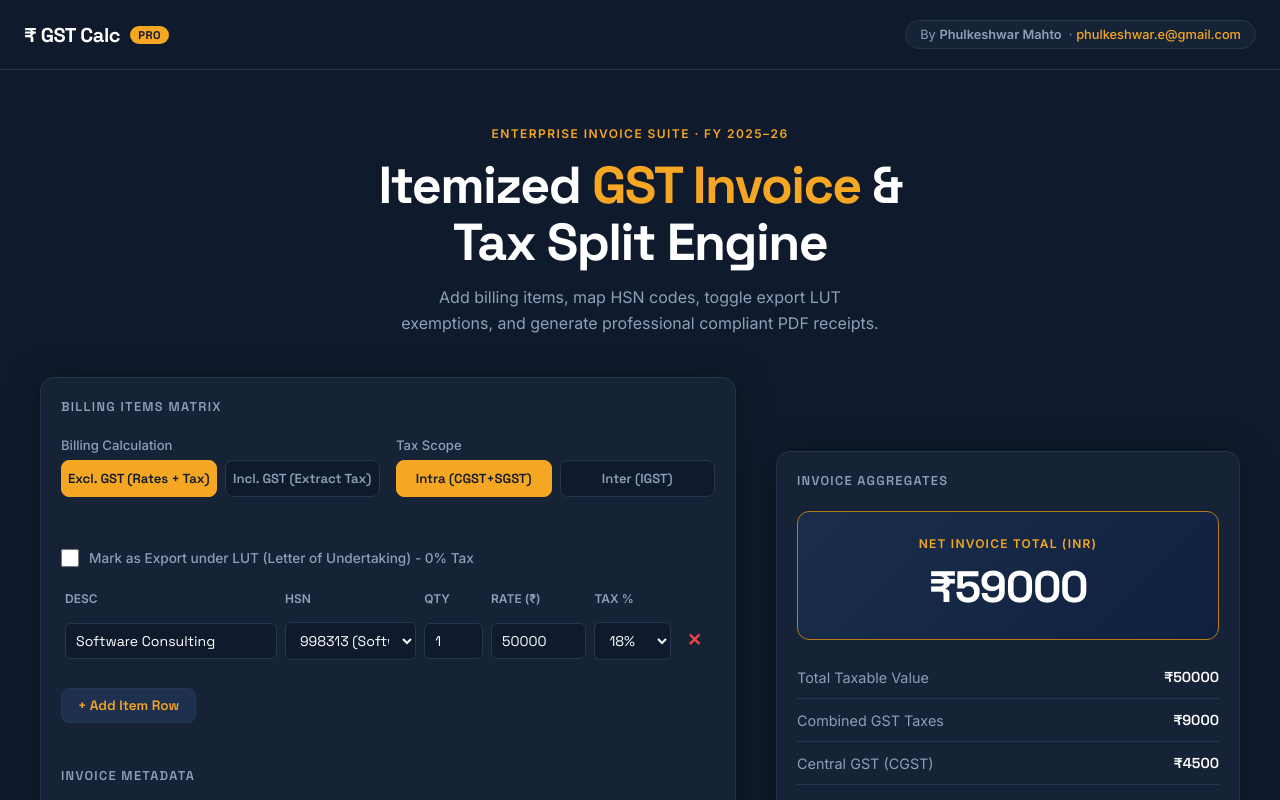
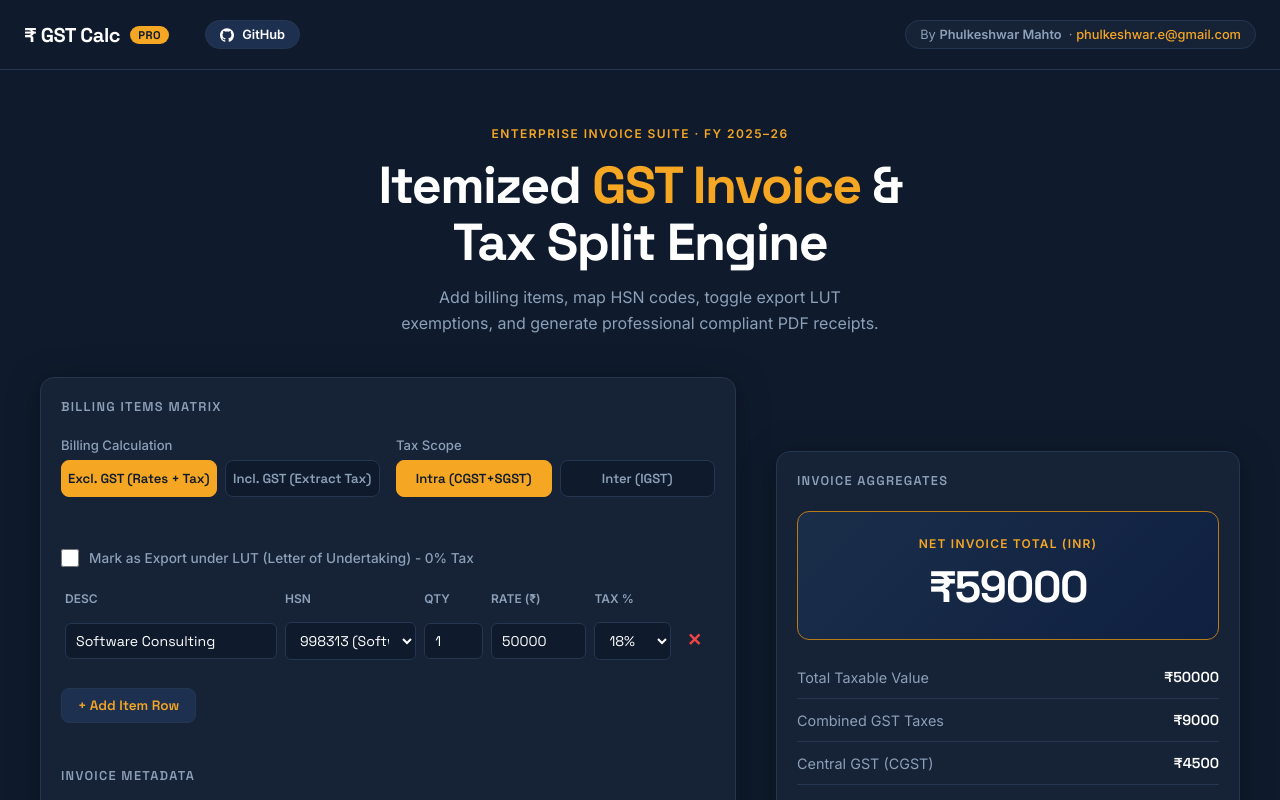
Before and after one commit to phulkeshwar/GSTcalculator, a React (Vite) app: page / in a window 1280 px wide. Shown: the top 800 px of the page. Built offline with nearby package versions, Linux system fonts and the light colour scheme.

Commit message:
feat: add direct project github repository link to navbar header

```diff
--- a/src/App.tsx
+++ b/src/App.tsx
@@ -370,6 +370,13 @@ export default function App() {
           <span>₹ GST Calc</span>
           <span className="logo-badge">PRO</span>
         </div>
+
+        {/* GitHub Link */}
+        <a href="https://github.com/phulkeshwar/GSTcalculator" target="_blank" rel="noopener noreferrer" className="github-btn" style={{ margin: '0 auto 0 24px' }}>
+          <svg viewBox="0 0 24 24" style={{ width: '14px', height: '14px', fill: 'currentColor' }}><path d="M12 .297c-6.63 0-12 5.373-12 12 0 5.303 3.438 9.8 8.205 11.385.6.113.82-.258.82-.577 0-.285-.01-1.04-.015-2.04-3.338.724-4.042-1.61-4.042-1.61C4.422 18.07 3.633 17.7 3.633 17.7c-1.087-.744.084-.729.084-.729 1.205.084 1.838 1.236 1.838 1.236 1.07 1.835 2.809 1.305 3.495.998.108-.776.417-1.305.76-1.605-2.665-.3-5.466-1.332-5.466-5.93 0-1.31.465-2.38 1.235-3.22-.135-.303-.54-1.523.105-3.176 0 0 1.005-.322 3.3 1.23.96-.267 1.98-.399 3-.405 1.02.006 2.04.138 3 .405 2.28-1.552 3.285-1.23 3.285-1.23.645 1.653.24 2.873.12 3.176.765.84 1.23 1.91 1.23 3.22 0 4.61-2.805 5.625-5.475 5.92.42.36.81 1.096.81 2.22 0 1.606-.015 2.896-.015 3.286 0 .315.21.69.825.57C20.565 22.092 24 17.592 24 12.297c0-6.627-5.373-12-12-12"/></svg>
+          <span>GitHub</span>
+        </a>
+
         <div className="author-chip">
           By <strong>Phulkeshwar Mahto</strong> &nbsp;·&nbsp;
           <a href="mailto:phulkeshwar.e@gmail.com">phulkeshwar.e@gmail.com</a>
--- a/src/index.css
+++ b/src/index.css
@@ -844,3 +844,27 @@ footer {
   max-height: 300px;
   padding-bottom: 16px;
 }
+
+/* ── GITHUB BUTTON NAVBAR COMPONENT ── */
+.github-btn {
+  background: var(--surface2, rgba(255, 255, 255, 0.05)) !important;
+  color: var(--text, #ffffff) !important;
+  border: 1px solid var(--border, #243650) !important;
+  padding: 6px 14px !important;
+  font-size: 0.8rem !important;
+  font-weight: 600 !important;
+  border-radius: 99px !important;
+  cursor: pointer !important;
+  display: flex !important;
+  align-items: center !important;
+  gap: 8px !important;
+  transition: all 0.2s ease !important;
+  font-family: inherit !important;
+  text-decoration: none !important;
+}
+
+.github-btn:hover {
+  border-color: var(--accent, #3b82f6) !important;
+  background: var(--surface3, rgba(255, 255, 255, 0.1)) !important;
+  color: var(--accent, #3b82f6) !important;
+}
```
